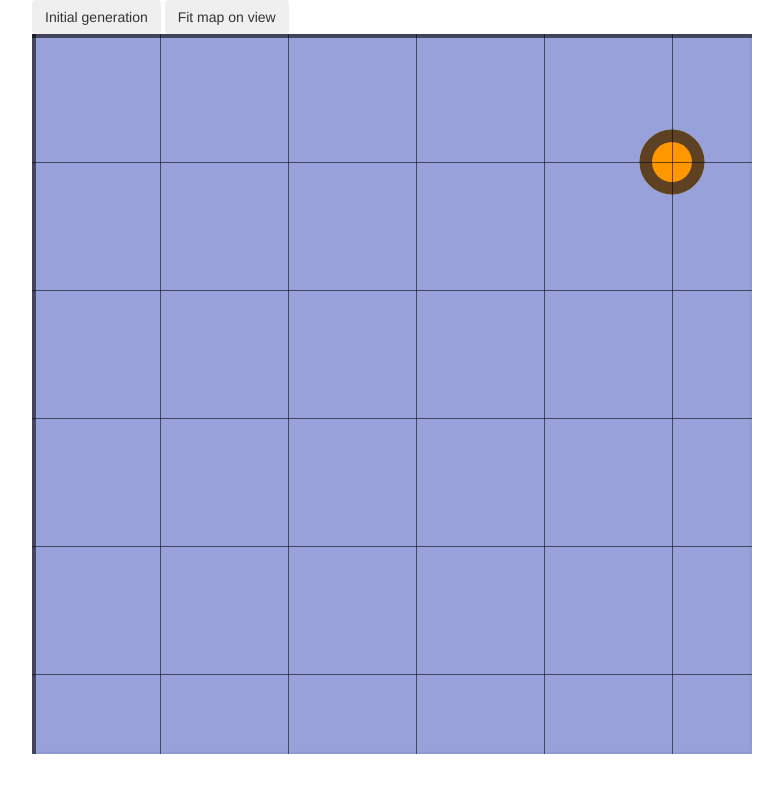
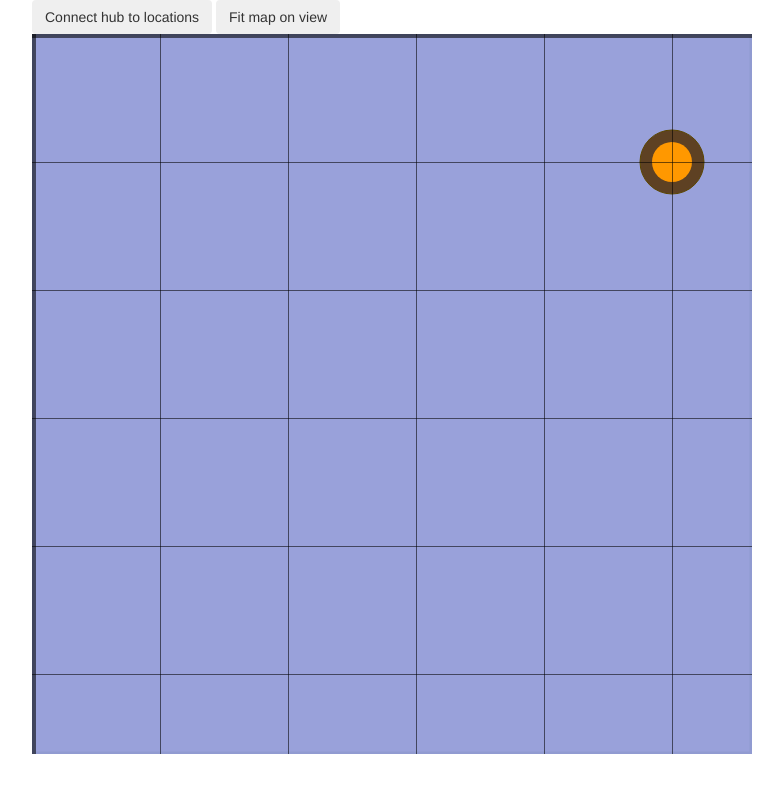
Before and after one commit to perushinkov/d3_shenanigans, a plain HTML site: page index.html in a window 1280 px wide. Shown: the whole page, without its empty margins (23-806 px from the left). Drawn offline with nearby package versions, Linux system fonts and the light colour scheme.

```diff
--- a/index.html
+++ b/index.html
@@ -27,7 +27,7 @@
 <body>
 <div class="container">
   <div class="row">
-    <button type="button" class="btn" onclick="startBuilding()">Initial generation</button>
+    <button type="button" class="btn" onclick="startBuilding()">Connect hub to locations</button>
     <button type="button" class="btn" onclick="fitMapOnView()">Fit map on view</button>
   </div>
   <div class="row">
```
